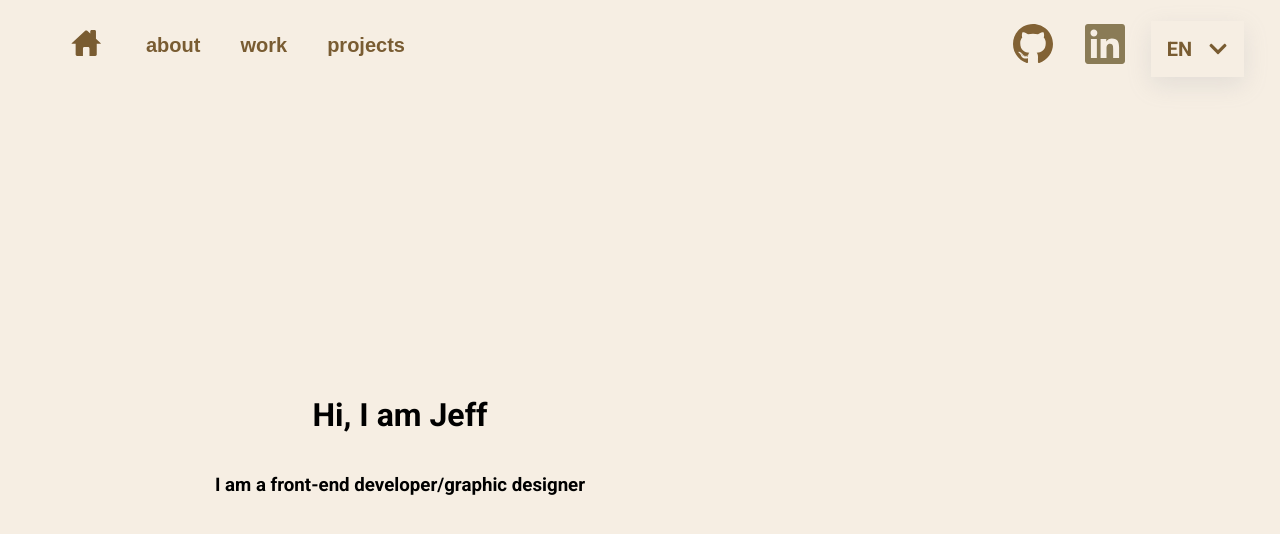
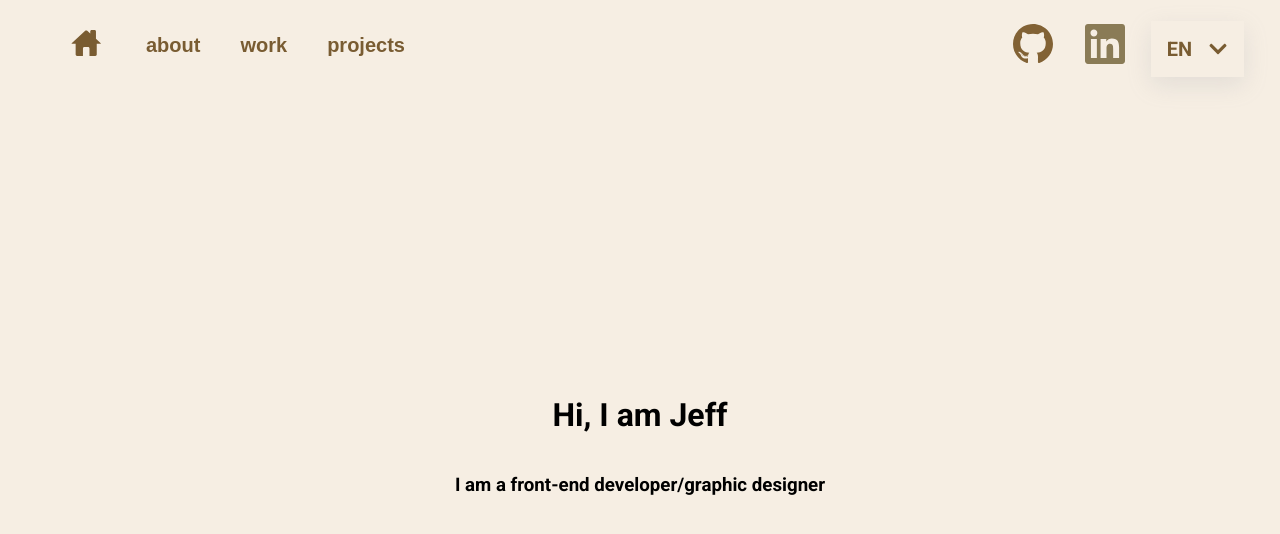
Before and after one commit to LonelyFort/My-Personal-Website, a React (Create React App) app: page / in a window 1280 px wide. Shown: the top 534 px of the page. Built offline with nearby package versions, Linux system fonts and the light colour scheme.

Commit message:
small css change

```diff
--- a/src/App.css
+++ b/src/App.css
@@ -41,7 +41,7 @@ body > #root > div {
 }
 
 .HomePage :is(h1, h3) {
-  margin-right: 30rem;
+  margin-right: rem;
 }
 
 
```
